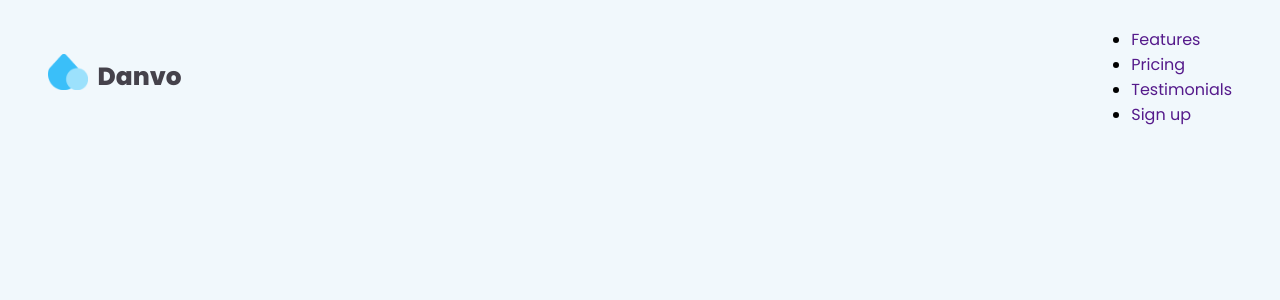
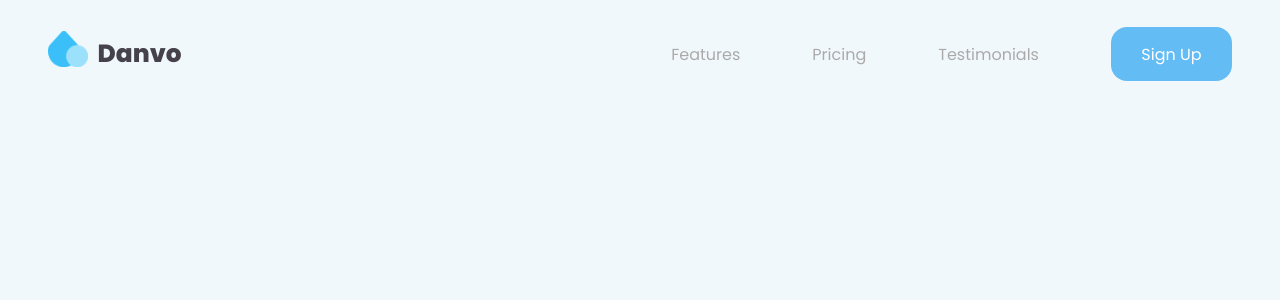
Before and after one commit to guibrbs/landing_page, a React (Vite) app: page / in a window 1280 px wide. Shown: the top 300 px of the page. Built offline with nearby package versions, Linux system fonts and the light colour scheme.

Commit message:
:rocket:Styling the nav elements

```diff
--- a/src/components/navbar/navbar.css
+++ b/src/components/navbar/navbar.css
@@ -31,3 +31,36 @@ header .container{
     justify-content: space-between;
     align-items: center;
 }
+
+.links ul{
+    display: flex;
+    list-style: none;
+    align-items: center;
+}
+
+.links a{
+    color: var(--lightTwo);
+    margin-left: 4.5rem;
+    display: inline-block;
+    transition: .3s;
+}
+
+.links a:hover{
+    color: var(--hoverColor);
+    transform: scale(1.05);
+}
+
+.btn{
+    display: inline-block;
+    padding: .9rem 1.9rem;
+    color: #fff !important;
+    background-color: var(--mainColor);
+    border-radius: 16px;
+    text-transform: capitalize;
+    transition: .3s;
+}
+
+.btn:hover{
+    background-color: var(--hoverColor);
+    transform: scale(1) !important;
+}
```
